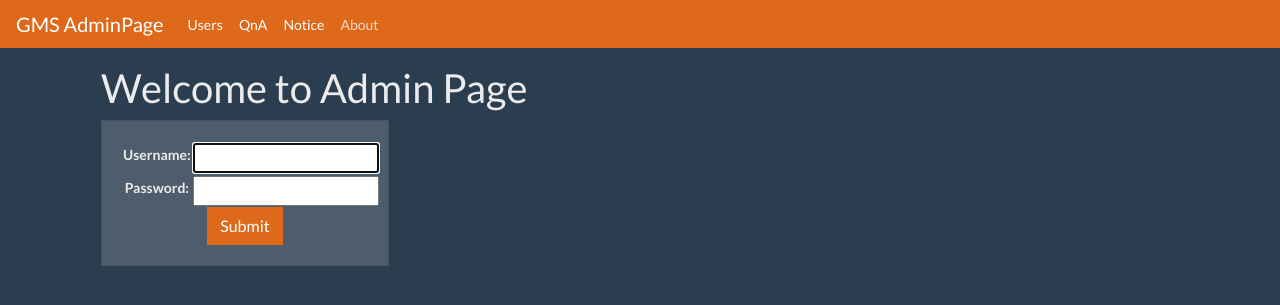
After one commit to bufpal/api_gms, a Django app: page /admin-page/login/ in a window 1280 px wide. The commit adds this page. Shown: the top 305 px of the page. Run offline with Django 3.2, Linux system fonts and the light colour scheme; parts of the project's set-up code (start-up, migrations or seed data) failed here and were passed over; some libraries are stand-ins or nearby versions.

Commit message:
added login/logout, set permissions

```diff
--- a/admin_page/templates/admin_page/layout.html
+++ b/admin_page/templates/admin_page/layout.html
@@ -33,11 +33,14 @@
         <li class="nav-item">
         <a class="nav-link" href="#">About</a>
         </li>
+
+        {% if user.is_authenticated %}
+            <li class="nav-item">
+            <a class="nav-link" href="{% url 'admin-page:logout' %}">Log out</a>
+            </li>
+        {% endif %}
     </ul>
-    <form class="form-inline my-2 my-lg-0">
-        <input class="form-control mr-sm-2" type="text" placeholder="Search">
-        <button class="btn btn-secondary my-2 my-sm-0" type="submit">Search</button>
-    </form>
+
     </div>
 </nav>
 <div class="m5"></div>
--- /dev/null
+++ b/admin_page/templates/admin_page/login.html
@@ -0,0 +1,25 @@
+{% extends 'admin_page/layout.html' %}
+
+{% block title %} Login Page {% endblock %}
+
+{% block content %}
+<div class="container">
+
+<div class="login" style="padding:1rem;">
+    <h1>Welcome to Admin Page</h1>
+
+    <div class="card text-center" style="width: 18rem;">
+        <div class="card-body">
+            <form action="" method=post>
+                {% csrf_token%}
+                <table>
+                    {{ form.as_table }}
+                </table>
+                <input type="submit" class="btn btn-primary">
+            </form>
+        </div>
+    </div>
+</div>
+
+</div>
+{% endblock %}
--- a/admin_page/urls.py
+++ b/admin_page/urls.py
@@ -1,4 +1,6 @@
-from django.urls import re_path
+from django.conf import settings
+from django.urls import path, re_path
+from django.contrib.auth import views as auth_views
 from . import views
 
 app_name = 'admin-page'
@@ -14,4 +16,7 @@ urlpatterns = [
     re_path(r'^notice/$', views.notice_list, name='notice-list'),
     re_path(r'^notice/(?P<pk>\d+)/$', views.notice_detail, name='notice-detail'),
     re_path(r'^notice/new$', views.notice_new, name='notice-new'),
+
+    path('login/', auth_views.LoginView.as_view(template_name='admin_page/login.html'), name='login'),
+    path('logout/', auth_views.LogoutView.as_view(), name='logout'),
 ]
--- a/api_gms/settings/common.py
+++ b/api_gms/settings/common.py
@@ -1,3 +1,4 @@
+from django.urls import reverse_lazy
 import datetime
 import os
 
@@ -163,3 +164,7 @@ REST_USE_JWT = True
 SITE_ID = 1
 
 CORS_ORIGIN_ALLOW_ALL=True
+
+LOGIN_URL = reverse_lazy('admin-page:login')
+LOGIN_REDIRECT_URL = reverse_lazy('admin-page:root')
+LOGOUT_REDIRECT_URL = reverse_lazy('admin-page:login')
```
Also changed, not shown: admin_page/views.py (+9 -0 lines).
